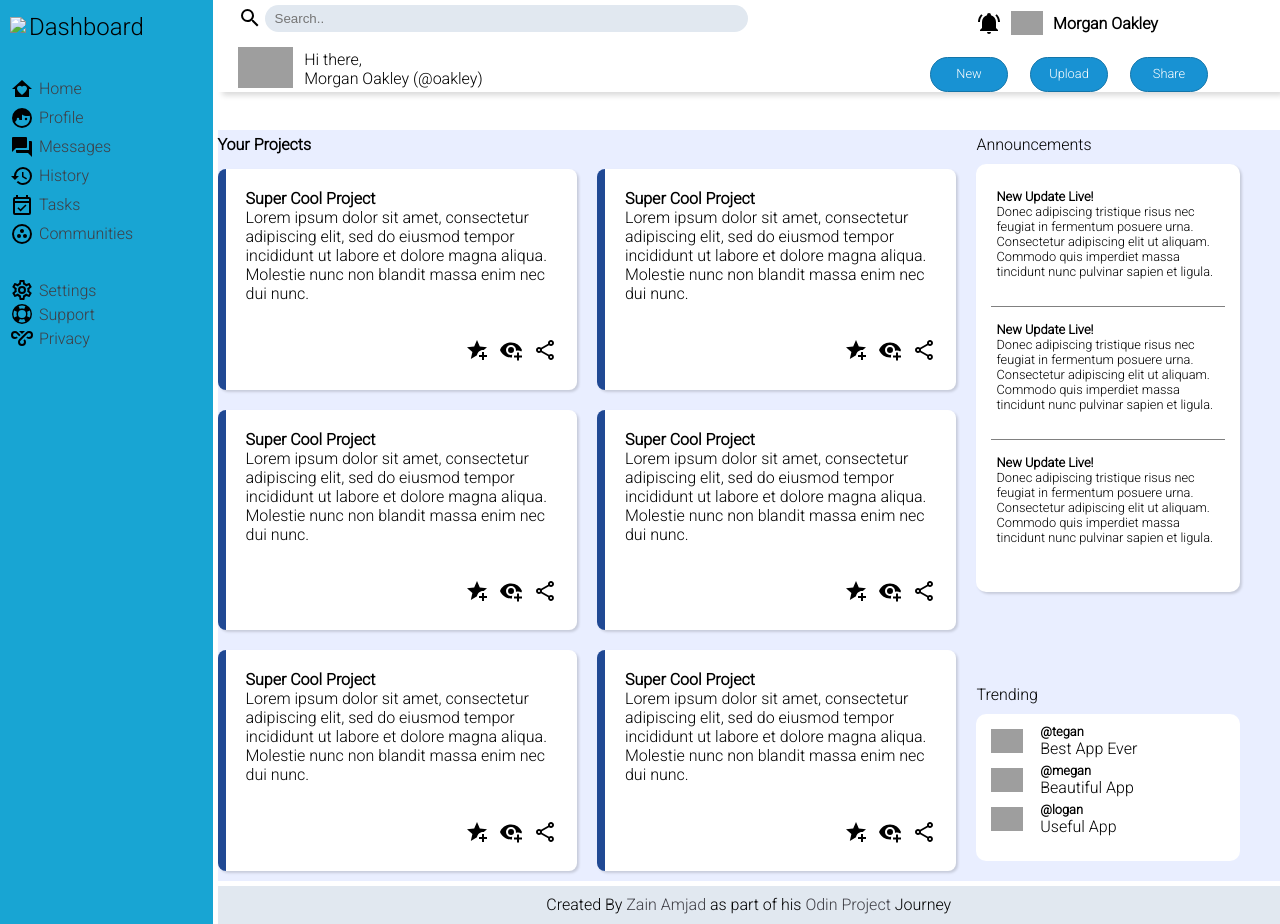
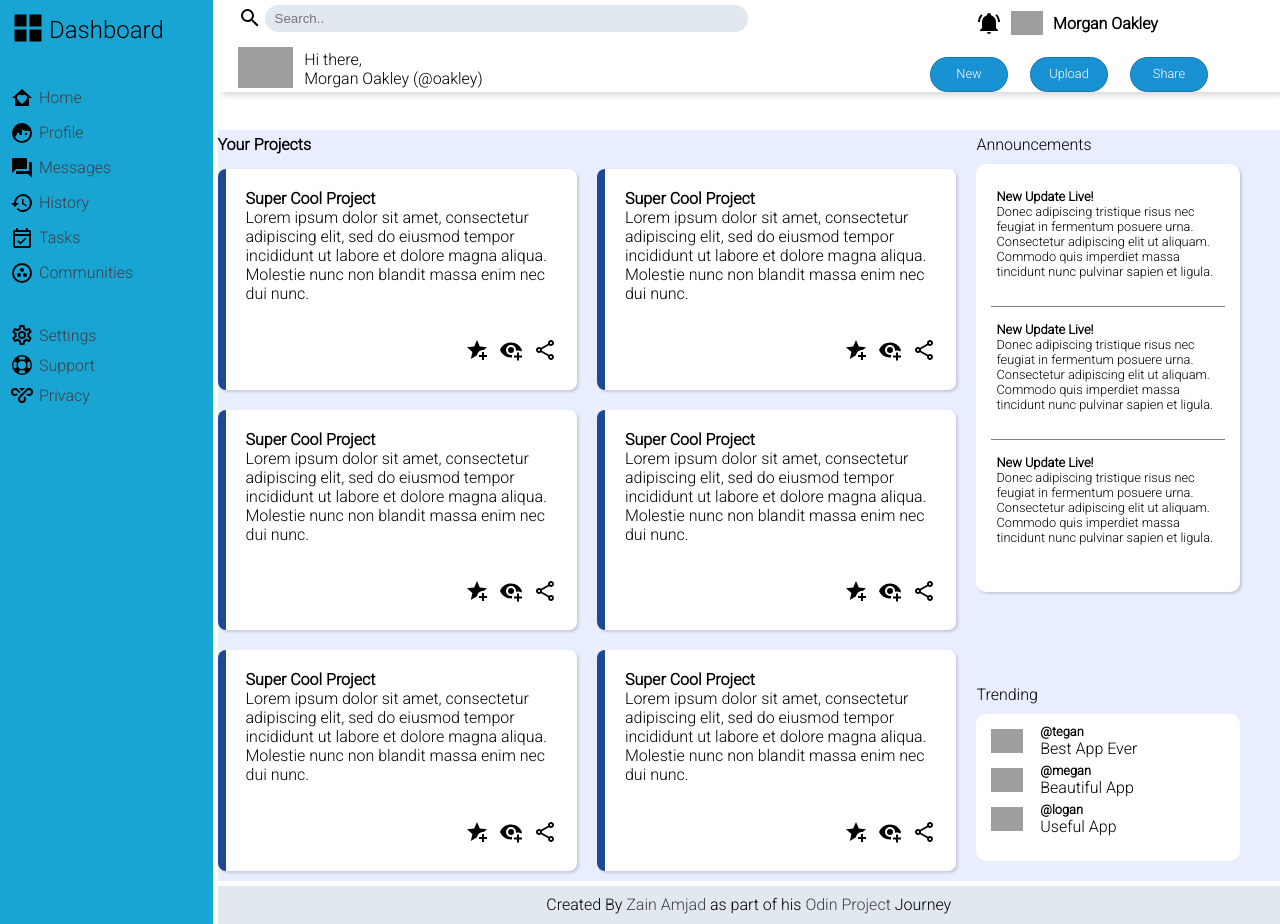
Before and after one commit to ZainAmjad68/landing-dashboard, a plain HTML site: page index.html in a window 1280 px wide. Drawn offline with Linux system fonts and the light colour scheme; the site is published under a folder, as on GitHub Pages, so addresses that start at the root find nothing; grey boxes are pictures that could not be loaded.

Commit message:
pass correct path to assets

```diff
--- a/index.html
+++ b/index.html
@@ -15,7 +15,7 @@
         <div class="nav-grid">
             <div class="nav-grid-head">
                 <div class="nav-grid-logo">
-                    <img src="/assets/main-icon.png">
+                    <img src="./assets/main-icon.png">
                 </div>
                 <div class="nav-grid-title">
                     Dashboard
```
